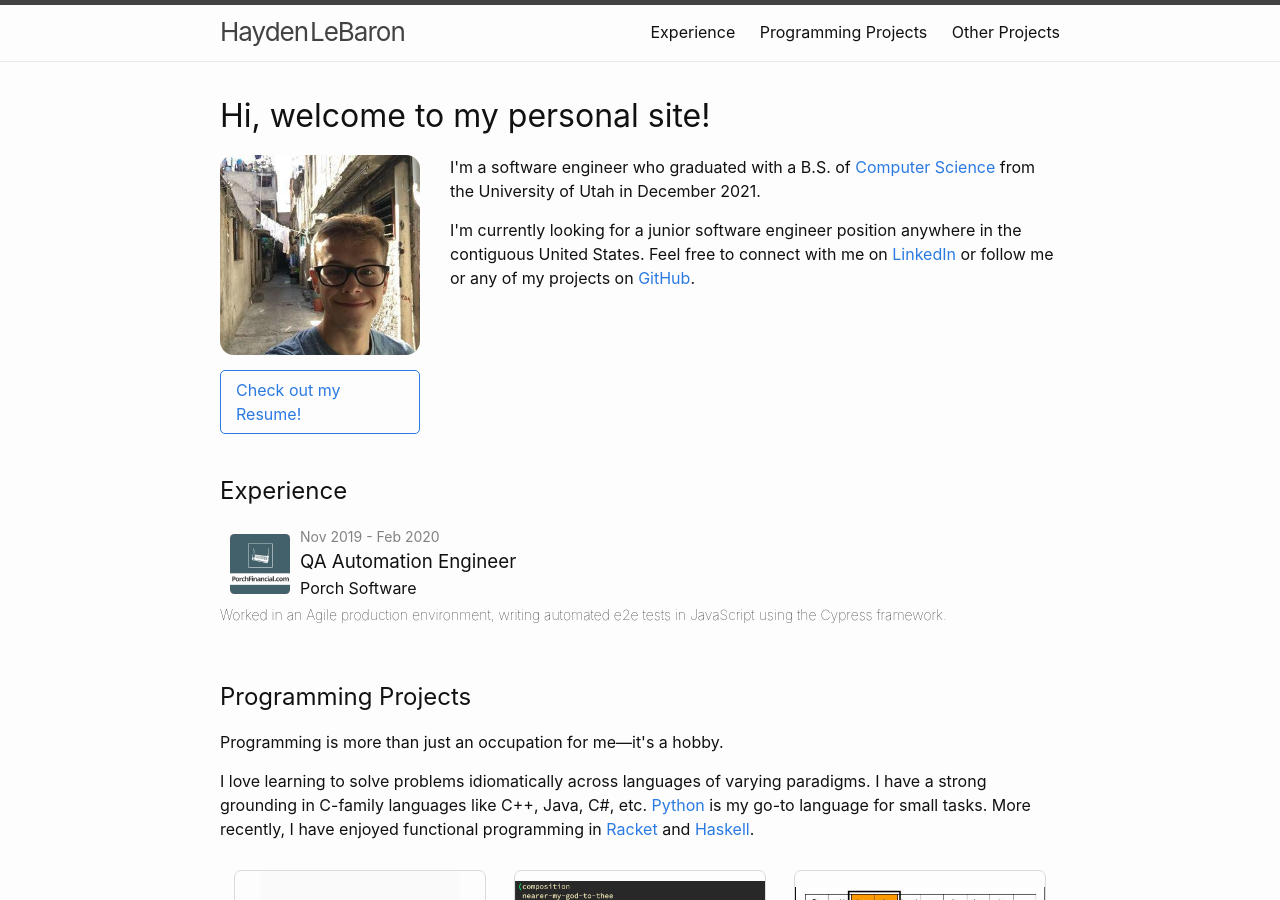
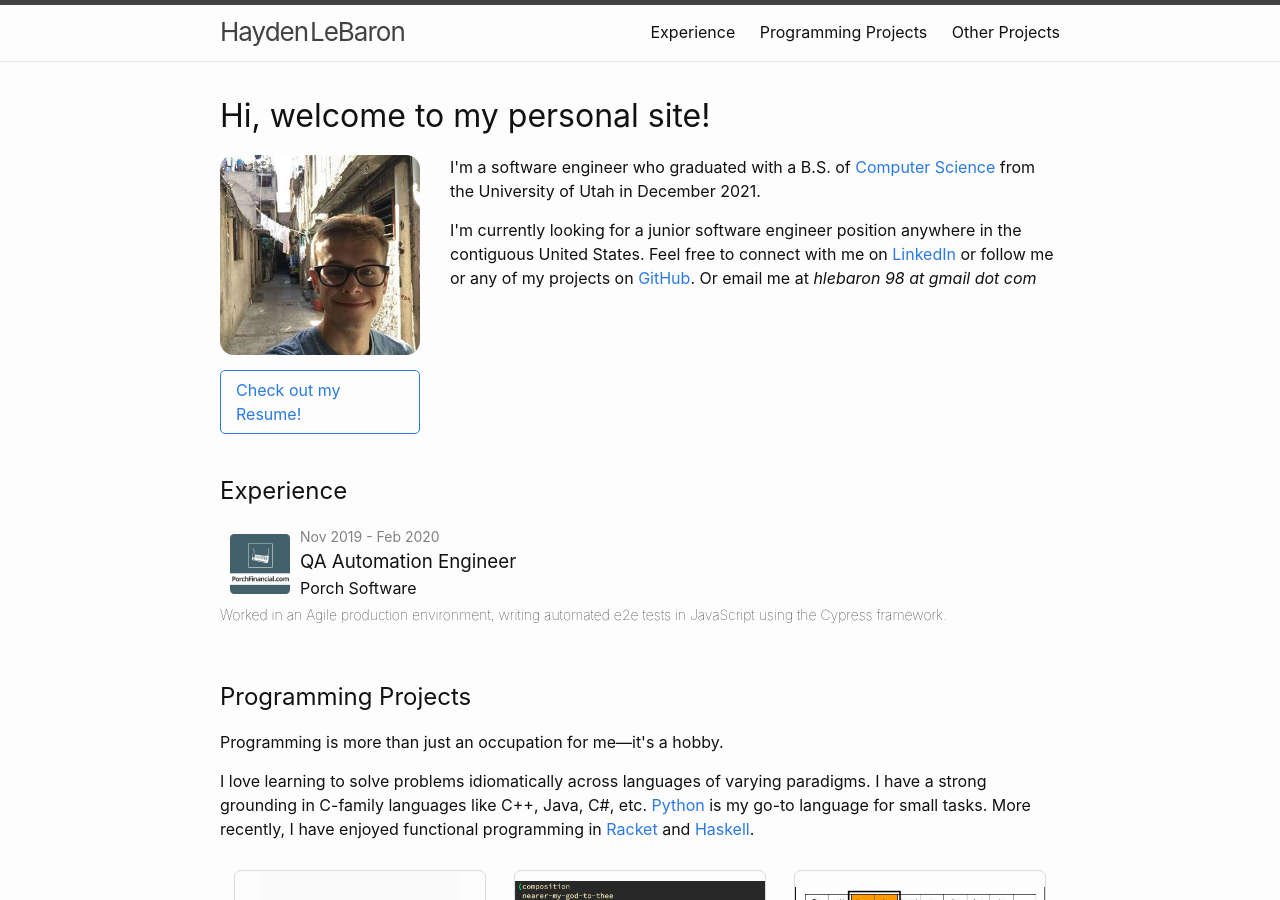
Before and after one commit to HaydenLeBaron/HaydenLeBaron.github.io, a Jekyll site: the page built from index.md, in a window 1280 px wide and 900 px high. Built offline with Jekyll 4.4.1, drawn with Linux system fonts in a browser that asks for light colours.

Commit message:
Minor edits

```diff
--- a/index.md
+++ b/index.md
@@ -9,4 +9,7 @@ I'm a software engineer who graduated with a B.S. of <a href="https://www.cs.uta
 <p>
 I'm currently looking for a junior software engineer position anywhere in the contiguous United States.
 Feel free to connect with me on <a href="https://www.linkedin.com/in/hayden-lebaron-740074163/">LinkedIn</a> or follow me or any of my projects on <a href="https://github.com/HaydenTheBaron">GitHub</a>.
+
+Or email me at <i>hlebaron 98 at gmail dot com</i>
+
 </p>
```
